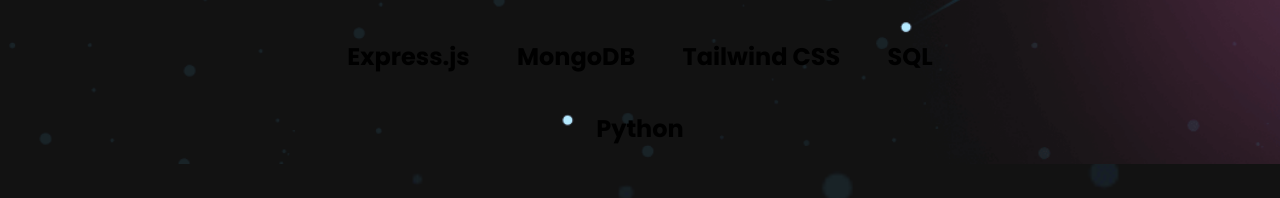
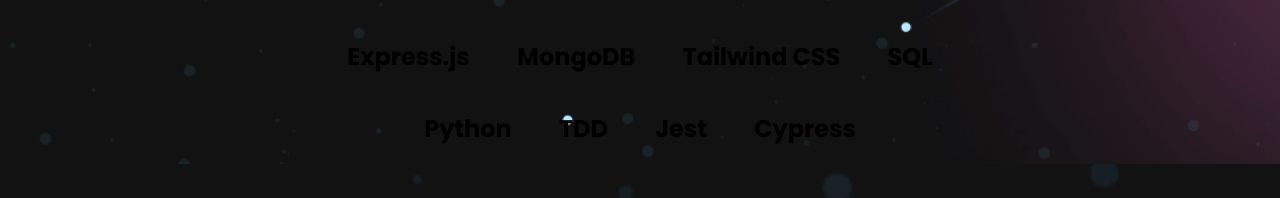
Before and after one commit to AthishThayalan/personal-portfolio, a React (Vite) app in the folder personal-portfolio/: page / in a window 1280 px wide. Shown: the part 1212-1410 px from the top of the page. Built offline with nearby package versions, Linux system fonts and the light colour scheme.

Commit message:
gh deploy

```diff
--- a/personal-portfolio/package.json
+++ b/personal-portfolio/package.json
@@ -3,11 +3,14 @@
   "private": true,
   "version": "0.0.0",
   "type": "module",
+  "homepage": "https://athishthayalan.github.io/personal-portfolio",
+  "author": "athish-thayalan",
   "scripts": {
     "dev": "vite",
     "build": "tsc && vite build",
     "lint": "eslint . --ext ts,tsx --report-unused-disable-directives --max-warnings 0",
-    "preview": "vite preview"
+    "preview": "vite preview",
+    "deploy": "gh-pages -d dist"
   },
   "dependencies": {
     "@fortawesome/fontawesome-svg-core": "^6.5.2",
@@ -35,6 +38,7 @@
     "eslint": "^8.57.0",
     "eslint-plugin-react-hooks": "^4.6.0",
     "eslint-plugin-react-refresh": "^0.4.6",
+    "gh-pages": "^6.1.1",
     "postcss": "^8.4.38",
     "sass": "^1.74.1",
     "tailwindcss": "^3.4.3",
--- a/personal-portfolio/src/components/Contact/Contact.tsx
+++ b/personal-portfolio/src/components/Contact/Contact.tsx
@@ -2,14 +2,13 @@
 import github from "../../assets/icons/github.png";
 import linkedin from "../../assets/icons/linkedin.png";
 import email from "../../assets/icons/email.png";
-import cv from "../../assets/icons/cv.png";
 import "../Banner/Banner.css";
 const Contact = () => {
   return (
     <div className="max-w-screen-xl mx-auto h-screen flex items-center justify-center pb-12">
       {" "}
       <div
-        className="bg-zinc-900 rounded-lg shadow-lg md:flex md:flex-row items-center justify-center text-white h-80 p-4"
+        className="bg-zinc-900 rounded-lg shadow-lg md:flex md:flex-row items-center justify-center text-white h-auto p-4"
         id="contact"
       >
         <div className="md:w-1/2 p-4">
--- a/personal-portfolio/src/components/Skills/Skill.tsx
+++ b/personal-portfolio/src/components/Skills/Skill.tsx
@@ -13,6 +13,9 @@
   "Tailwind CSS",
   "SQL",
   "Python",
+  "TDD",
+  "Jest",
+  "Cypress",
 ];
 
 const Skills = () => {
--- a/personal-portfolio/tsconfig.json
+++ b/personal-portfolio/tsconfig.json
@@ -20,6 +20,6 @@
     "noUnusedParameters": true,
     "noFallthroughCasesInSwitch": true
   },
-  "include": ["src", "postcss.config.cjs"],
+  "include": ["src", "postcss.config.cjs", "vite.config.js"],
   "references": [{ "path": "./tsconfig.node.json" }]
 }
--- /dev/null
+++ b/personal-portfolio/vite.config.js
@@ -0,0 +1,3 @@
+export default {
+  base: "./",
+};
```
Also changed, not shown: 1 other file (tests, documents, lock files or other folders).
